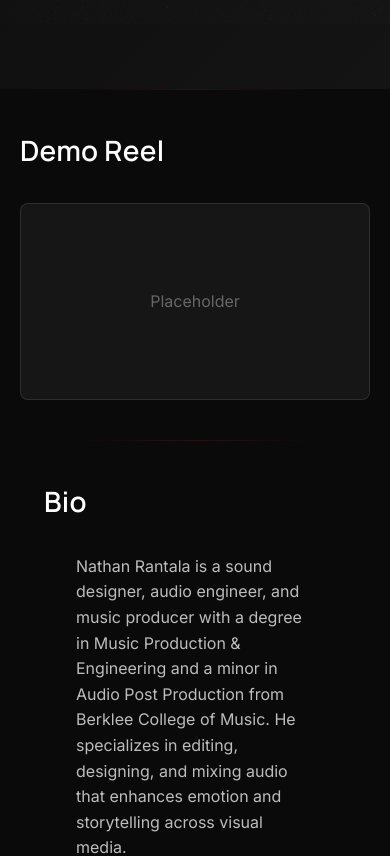
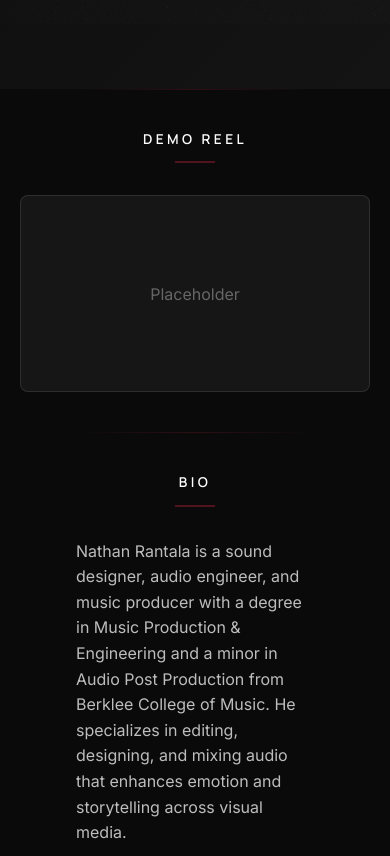
Before and after one commit to nathanrantala1/NathanSite, a React (Vite) app: page / in a window 390 px wide. Shown: the part 820-1676 px from the top of the page. Built offline with nearby package versions, Linux system fonts and the light colour scheme; no server answers.

Commit message:
better section headers

```diff
--- a/src/styles/section.css
+++ b/src/styles/section.css
@@ -29,11 +29,24 @@
 }
 
 .section-title {
-  font-size: 2.5rem;
+  font-size: 1rem;
   font-weight: 600;
   margin-bottom: 3rem;
-  letter-spacing: 0.01em;
+  letter-spacing: 0.25em;
   color: #fff;
+  text-transform: uppercase;
+  text-align: center;
+  display: flex;
+  flex-direction: column;
+  align-items: center;
+  gap: 0.75rem;
+}
+
+.section-title::after {
+  content: '';
+  width: 40px;
+  height: 2px;
+  background: #53131E;
 }
 
 @media (max-width: 1200px) {
@@ -52,7 +65,7 @@
   }
 
   .section-title {
-    font-size: 2rem;
+    font-size: 0.9rem;
     margin-bottom: 2rem;
   }
 
@@ -67,6 +80,6 @@
   }
 
   .section-title {
-    font-size: 1.75rem;
+    font-size: 0.85rem;
   }
 }
```
